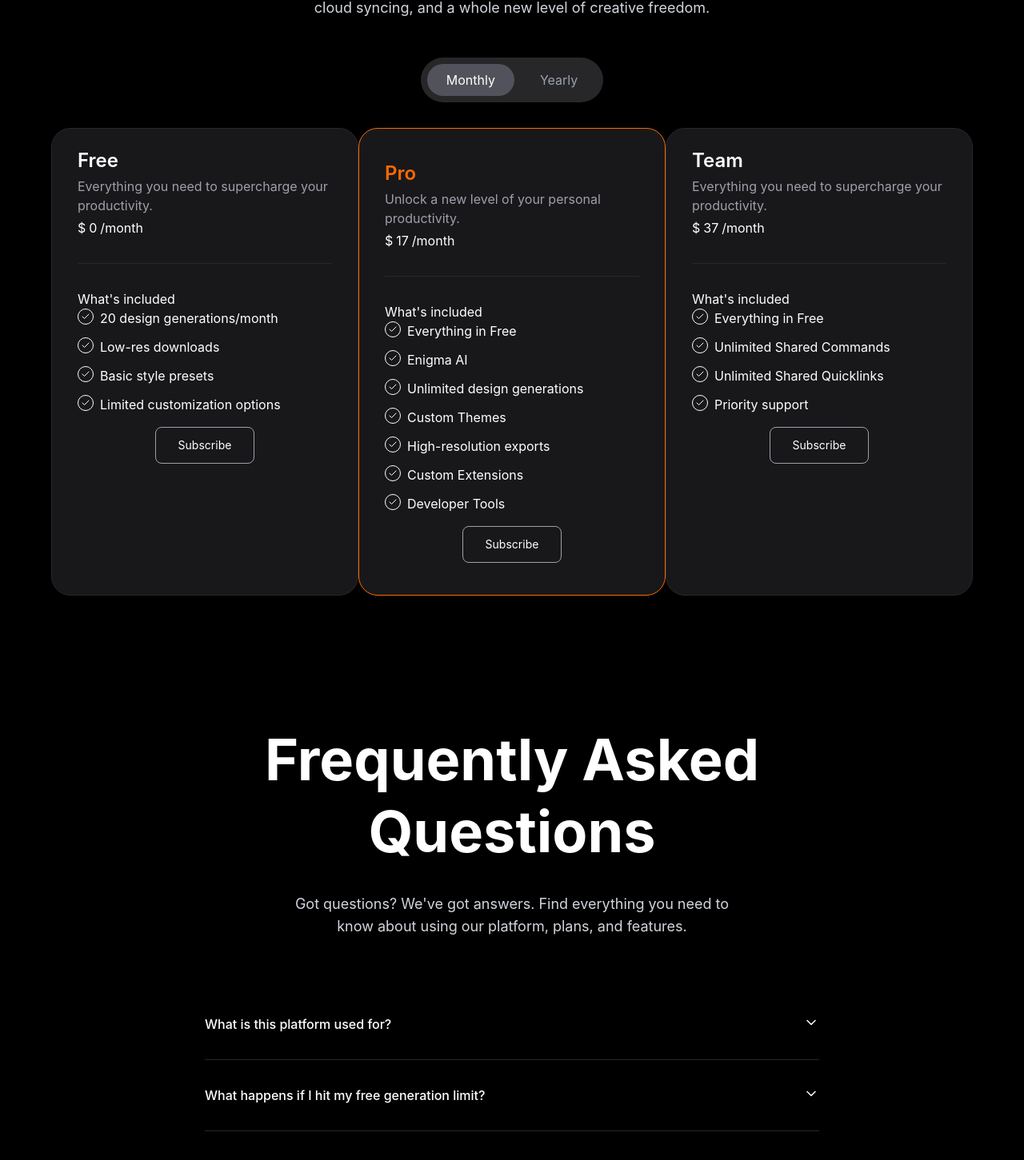
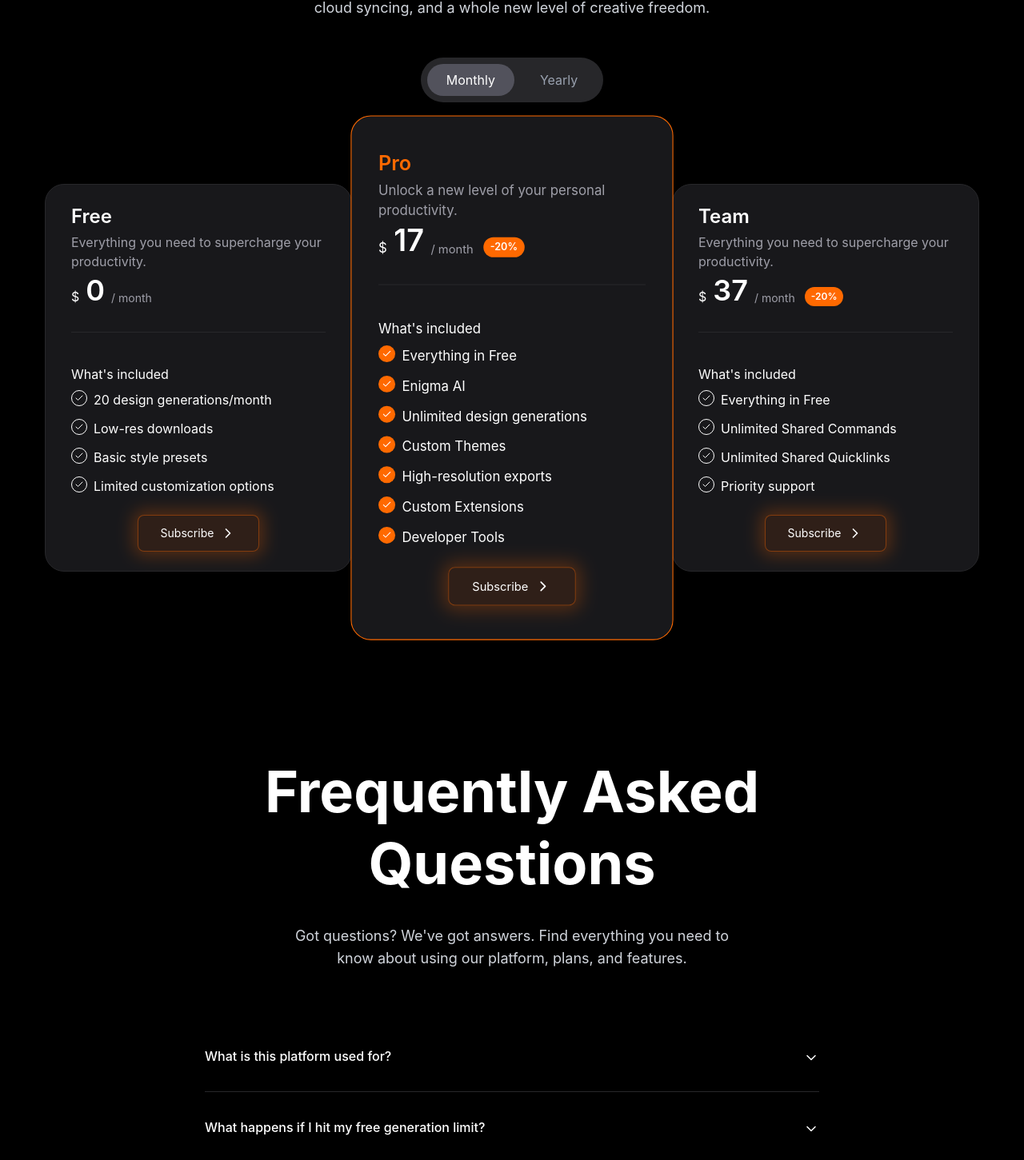
Before and after one commit to jeevana4587/SaaS-Landing-Page, a React (Vite) app: page / in a window 1280 px wide. Shown: the part 3054-4505 px from the top of the page at 80% size. Built offline with nearby package versions, Linux system fonts and the light colour scheme.

Commit message:
Improved responsiveness and design of pricing, FAQ, CTA and Footer sections

```diff
--- a/src/Components/CTASection.jsx
+++ b/src/Components/CTASection.jsx
@@ -3,8 +3,8 @@ import { MoveRight } from 'lucide-react';
 function CTASection(){
     return (
         <section className="py-32 bg-black">
-            <div className="max-w-7xl mx-auto flex flex-col items-center text-center gap-8 pt-24 ">
-                <h1 className="text-7xl text-white font-bold leading-tight">Ready to Design Smarter?</h1>
+            <div className="max-w-7xl mx-auto flex flex-col items-center text-center gap-8 pt-24 px-6 ">
+                <h1 className="text-4xl sm:text-5xl md:text-6xl lg:text-7xl text-white font-bold leading-tight">Ready to Design Smarter?</h1>
                 <p className="max-w-xl text-center text-gray-300 text-lg leading-7 ">Whether you're a freelancer, a team, or a growing agency—our tools adapt to your workflow. Design faster. Deliver better.</p>
                 <button className="flex items-center gap-2 bg-orange-500 text-white py-2 px-7 text-lg rounded-lg mt-8">
                     <span>Get Started </span>
--- a/src/Components/FAQ-section/FAQItem.jsx
+++ b/src/Components/FAQ-section/FAQItem.jsx
@@ -6,12 +6,12 @@ function FAQItem({question, answer}){
     const [isOpen, setIsOpen] = useState(false);
     return (
         <div className="flex flex-col ">
-        <div className="flex justify-between " onClick={() => setIsOpen(!isOpen)}>
+        <div className="flex justify-between items-start gap-4 " onClick={() => setIsOpen(!isOpen)}>
             <p className="text-white font-medium">{question}</p>
             <ChevronDown
             size={20}
             strokeWidth={1.8}
-            className="text-white"/>
+            className={`shrink-0 mt-1 text-white transition-transform ${isOpen ? "rotate-180" : ""}`}/>
         </div>
         {isOpen && (
           <p className="max-w-2xl text-gray-300 text-left mt-2 ">{answer}</p>
--- a/src/Components/FAQ-section/FAQSection.jsx
+++ b/src/Components/FAQ-section/FAQSection.jsx
@@ -4,7 +4,7 @@ function FAQSection(){
     return (
         <section className="min-h-screen bg-black">
             <div className="max-w-7xl mx-auto flex flex-col items-center text-center gap-8 pt-24 ">
-                <h1 className="text-7xl text-white font-bold leading-tight">
+                <h1 className="text-4xl sm:text-5xl md:text-6xl lg:text-7xl text-white font-bold leading-tight">
                     <span>Frequently Asked </span>
                     <br />
                     <span>Questions</span>
--- a/src/Components/Footer.jsx
+++ b/src/Components/Footer.jsx
@@ -2,14 +2,15 @@ import { FaTwitter } from "react-icons/fa";
 import { FaFacebookF } from "react-icons/fa";
 import { FaGithub } from "react-icons/fa";
 import { FaGoogle } from "react-icons/fa";
+import { Copyright } from 'lucide-react';
 
 
 function Footer() {
     return (
         <section className="py-16 bg-black">
-            <div className=" flex flex-col px-32">
+            <div className=" flex flex-col  px-6 sm:px-12 lg:px-32">
                 {/*top*/}
-                <div className="flex justify-between">
+                <div className="flex flex-col sm:flex-row flex-wrap justify-between gap-8">
                     <div className="flex flex-col gap-4">
                         <h1 className="text-white text-lg font-medium">About Us</h1>
                         <p className="max-w-sm text-gray-300">We’re a team of designers, engineers, and innovators building AI tools that empower anyone to turn imagination into stunning visuals—faster, smarter, and effortlessly.</p>
@@ -40,13 +41,14 @@ function Footer() {
                 {/*divider*/}
                 <hr className="border-orange-900 my-8" />
                 {/*bottom*/}
-                <div className="flex justify-between">
-                    <p className="text-white text-sm">© 2024 All Right Reserved.</p>
+                <div className="flex flex-col sm:flex-row justify-between items-center gap-4">
+                    <span className="flex items-center gap-1 text-white text-sm"><Copyright size={14} />2024 All Right Reserved.</span>
+
                     <div className="flex gap-2">
                        <div className="w-5 h-5 flex items-center justify-center rounded-full border border-orange-500"><FaFacebookF size={12} className="text-orange-500" /></div>
-                       <div className="w-5 h-5 flex items-center justify-center rounded-full border border-orange-500"><FaGithub size={12} className="text-orange-500 text-sm"  /></div>
-                       <div className="w-5 h-5 flex items-center justify-center rounded-full border border-orange-500"><FaTwitter size={12} className="text-orange-500 text-sm" /></div>
-                       <div className="w-5 h-5 flex items-center justify-center rounded-full border border-orange-500"><FaGoogle size={12} className="text-orange-500 text-sm" /></div>
+                       <div className="w-5 h-5 flex items-center justify-center rounded-full border border-orange-500"><FaGithub size={12} className="text-orange-500 "  /></div>
+                       <div className="w-5 h-5 flex items-center justify-center rounded-full border border-orange-500"><FaTwitter size={12} className="text-orange-500 " /></div>
+                       <div className="w-5 h-5 flex items-center justify-center rounded-full border border-orange-500"><FaGoogle size={12} className="text-orange-500 " /></div>
                     </div>
 
                 </div>
--- a/src/Components/Pricing-section/pricing.jsx
+++ b/src/Components/Pricing-section/pricing.jsx
@@ -4,7 +4,7 @@ function Pricing() {
     return (
         <section className="min-h-screen bg-black py-16">
         <div className="max-w-7xl mx-auto flex flex-col items-center text-center gap-8  ">
-            <h1 className="text-7xl text-white font-bold leading-tight">
+            <h1 className="text-4xl sm:text-5xl md:text-6xl lg:text-7xl text-white font-bold leading-tight">
                 <span>Choose the Plan</span>
                 <br />
                 <span>That's Right for You</span>
@@ -16,7 +16,7 @@ function Pricing() {
                 <button className="bg-zinc-600 rounded-full text-white py-2 px-6">Monthly</button>
                 <button className=" text-gray-400 py-2 px-6">Yearly</button>
             </div>
-            <div className="flex flex-wrap justify-center">
+            <div className="flex flex-wrap justify-center items-center gap-6">
                 <PricingCard
                 title="Free"
                 description="Everything you need to supercharge your productivity."
@@ -28,6 +28,7 @@ function Pricing() {
                 />
                 <PricingCard
                 title="Pro"
+                discount="-20%"
                 description="Unlock a new level of your personal productivity."
                 price="17"
                 features={["Everything in Free",
@@ -42,6 +43,7 @@ function Pricing() {
                 />
                 <PricingCard
                 title="Team"
+                discount="-20%"
                 description="Everything you need to supercharge your productivity."
                 price="37"
                 features={["Everything in Free",
--- a/src/Components/Pricing-section/pricingCard.jsx
+++ b/src/Components/Pricing-section/pricingCard.jsx
@@ -1,32 +1,47 @@
-import { Check } from 'lucide-react';
+import { Check, ChevronRight } from 'lucide-react';
 
 
-function PricingCard ({title,description,price,features,highlighted}) {
+function PricingCard ({title,description,price,features,highlighted,discount}) {
     return (
-        <div className={`w-96 rounded-3xl p-8 flex flex-col text-left border ${highlighted
-        ? "border-orange-500 bg-zinc-900 py-10"
+        <div className={`w-full max-w-sm sm:w-96 rounded-3xl p-8 flex flex-col text-left border ${highlighted
+        ? "border-orange-500 bg-zinc-900 py-10 sm:-mx-4 sm:scale-105"
         : "border-zinc-800 bg-zinc-900 py-6"}`}>
             <h1 className={`text-2xl font-semibold ${
                 highlighted ? "text-orange-500" : "text-white"}`}>{title}</h1>
             <p className="text-zinc-400 py-1 leading-6">{description}</p>
             <div className="flex items-end gap-1 text-white">
+                <span className="flex items-end gap-2">
                 <span>$</span>
-                <span>{price}</span>
-                <span >/month</span>
+                <span className="text-4xl font-semibold">{price}</span>
+                <span className="text-zinc-400 text-sm">/ month</span>
+                </span>
+                 {discount && (
+                   <span className="flex items-center bg-orange-500 text-white text-xs font-semibold px-2 py-1 rounded-full ml-2">
+                     {discount}
+                   </span>
+               )}
+
             </div>
             <hr className="border-zinc-800 my-8" />
-            <h3 className="text-white"> What's included</h3>
+            <h3 className="text-white py-2"> What's included</h3>
             <div className="flex flex-col gap-3 ">
               {features.map((feature, index) => (
                 <div key={index}  className="flex gap-2 text-white">
-                    <span className="w-5 h-5 rounded-full border border-white flex items-center justify-center"><Check size={12} className="text-white"/></span>
+                    <span className={`w-5 h-5 rounded-full flex items-center justify-center ${
+                       highlighted ? "bg-orange-500" : "border border-white"
+                        }`}>
+                        <Check size={12} className="text-white"/></span>
                     <p>{feature}</p>
                 </div>
                ))}
             </div>
-            <div className="flex justify-center mt-4">
-            <button className="border border-zinc-400 text-white text-sm py-3 px-7 rounded-lg">Subscribe</button>
-            </div>
+
+           <div className="flex justify-center mt-auto pt-6">
+           <button className="flex items-center justify-center gap-2 border border-orange-500/40 bg-orange-500/10 text-white text-sm py-3 px-7 rounded-lg hover:bg-orange-500/20 transition-colors shadow-[0_0_20px_6px] shadow-orange-500/25">
+              Subscribe
+             <ChevronRight size={20} />
+           </button>
+           </div>
 
         </div>
     );
```
